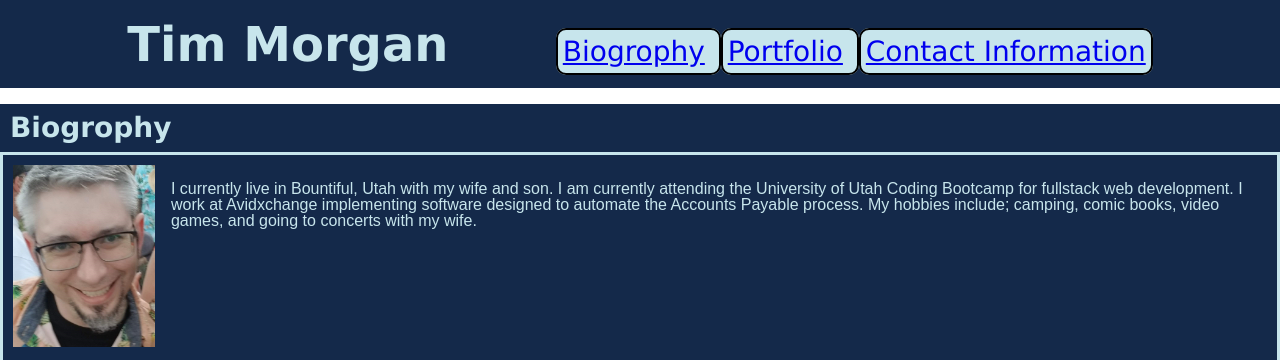
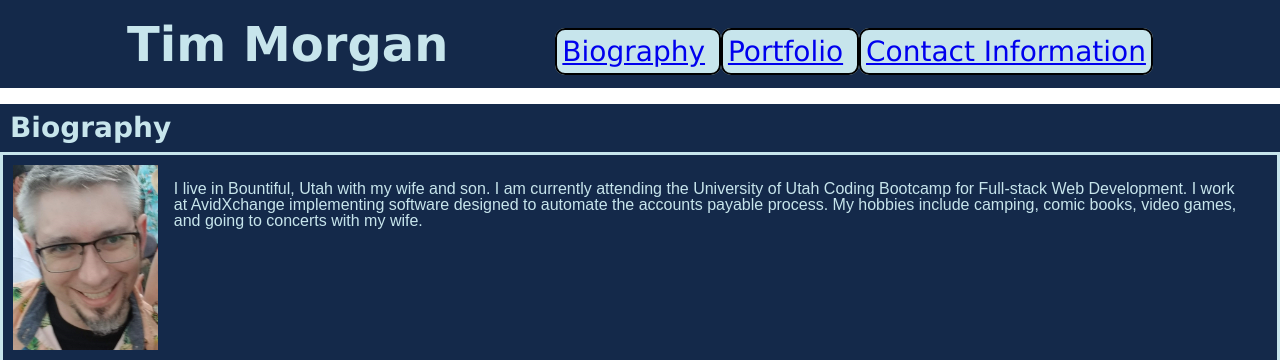
Before and after one commit to tmorgan-dev/portfolio, a plain HTML site: page index.html in a window 1280 px wide. Shown: the top 360 px of the page. Drawn offline with Linux system fonts and the light colour scheme.

Commit message:
corrected spelling and grammar

```diff
--- a/index.html
+++ b/index.html
@@ -16,7 +16,7 @@
                 <h1>Tim Morgan</h1>
                     <ul>
                         <li class="link">
-                            <a href="#bio">Biogrophy</a>
+                            <a href="#bio">Biography</a>
                         </li>
                         <li class="link">
                             <a href="#portfolio">Portfolio</a>
@@ -32,14 +32,14 @@
 
         <main>
 
-            <h2 id="bio">Biogrophy</h2>
+            <h2 id="bio">Biography</h2>
                 <Article class="articlebio">
                     <div class="imagewraper">
                     <img id="biopic" alt="A picture of Tim Morgan and his famous grin" src="./assets/Images/profile_pic.jpg">
                     </div>
-                    <p style="align-self: flex-top">I currently live in Bountiful, Utah with my wife and son. I am currently attending the University of
-                       Utah Coding Bootcamp for fullstack web development. I work at Avidxchange implementing software designed to
-                       automate the Accounts Payable process. My hobbies include; camping, comic books, video games, and going
+                    <p style="align-self: flex-top">I live in Bountiful, Utah with my wife and son. I am currently attending the University of
+                       Utah Coding Bootcamp for Full-stack Web Development. I work at AvidXchange implementing software designed to
+                       automate the accounts payable process. My hobbies include camping, comic books, video games, and going
                        to concerts with my wife.</p>
                 </Article>
 
```
